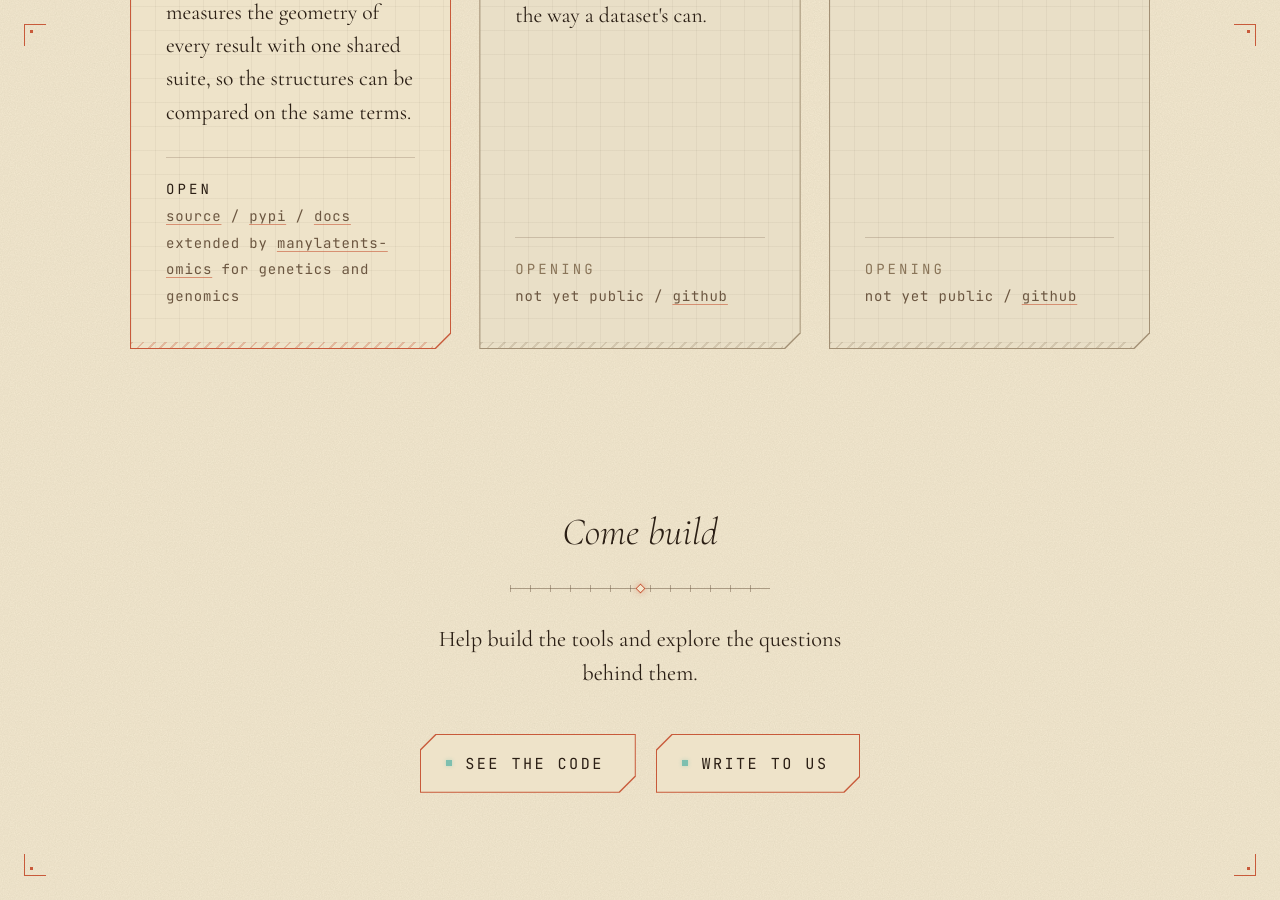
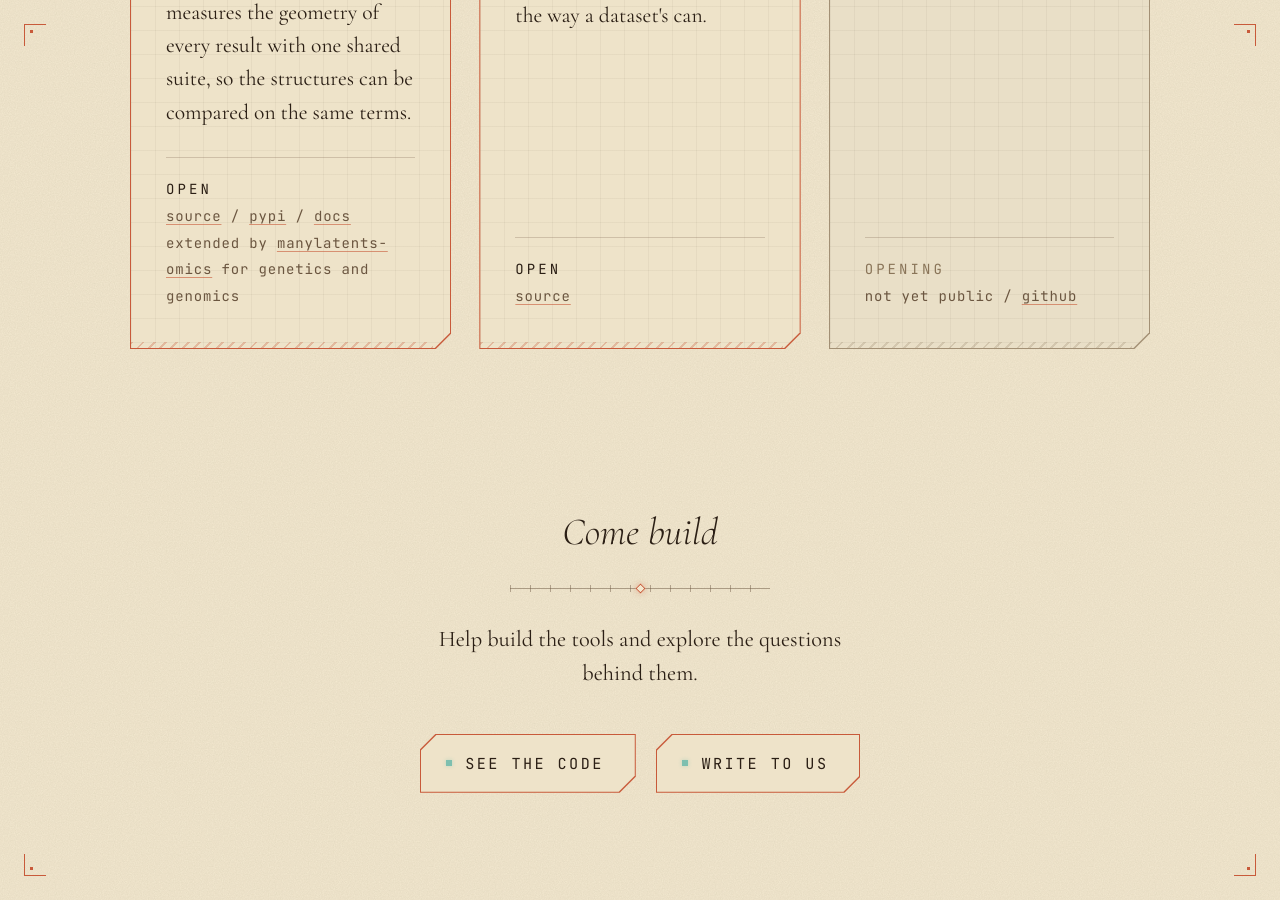
Before and after one commit to latent-reasoning-works/latent-reasoning-works.github.io, an MkDocs documentation site: the page built from docs/index.md, in a window 1280 px wide and 900 px high, scrolled down 1693 px. Built offline with MkDocs 1.6.1 and Material for MkDocs 9.7.7, drawn with Linux system fonts in a browser that asks for light colours.

Commit message:
Open the manyagents panel now that the repo is public
Status flips to open; the panel name links to the repo since there are no
docs yet. An open panel without docs now links its name to the repo.

Co-Authored-By: Claude Fable 5.1 <noreply@anthropic.com>
Claude-Session: https://claude.ai/code/session_01B2javgn8xVeLP5ced24PGh

```diff
--- a/mkdocs.yml
+++ b/mkdocs.yml
@@ -73,7 +73,7 @@ extra:
           talks to the models, one adapter per provider, and captures the trace and the
           hidden states while the thought is forming, so its structure can be measured
           the way a dataset's can.
-        status: opening
+        status: open
         repo: https://github.com/latent-reasoning-works/manyagents
 
       - name: manyruns
--- a/overrides/main.html
+++ b/overrides/main.html
@@ -662,7 +662,7 @@
           <span class="lrw-panel__hatch" aria-hidden="true"></span>
 
           <h3 class="lrw-panel__name">
-            <span>{% if t.status == 'open' and t.docs %}<a href="{{ t.docs }}">{{ t.name }}</a>{% else %}{{ t.name }}{% endif %}</span>
+            <span>{% if t.status == 'open' %}<a href="{{ t.docs or t.repo }}">{{ t.name }}</a>{% else %}{{ t.name }}{% endif %}</span>
             <span class="lrw-panel__lead" aria-hidden="true"></span>
             <span class="lrw-light{% if t.status != 'open' %} lrw-light--off{% endif %}" aria-hidden="true"></span>
           </h3>
```
